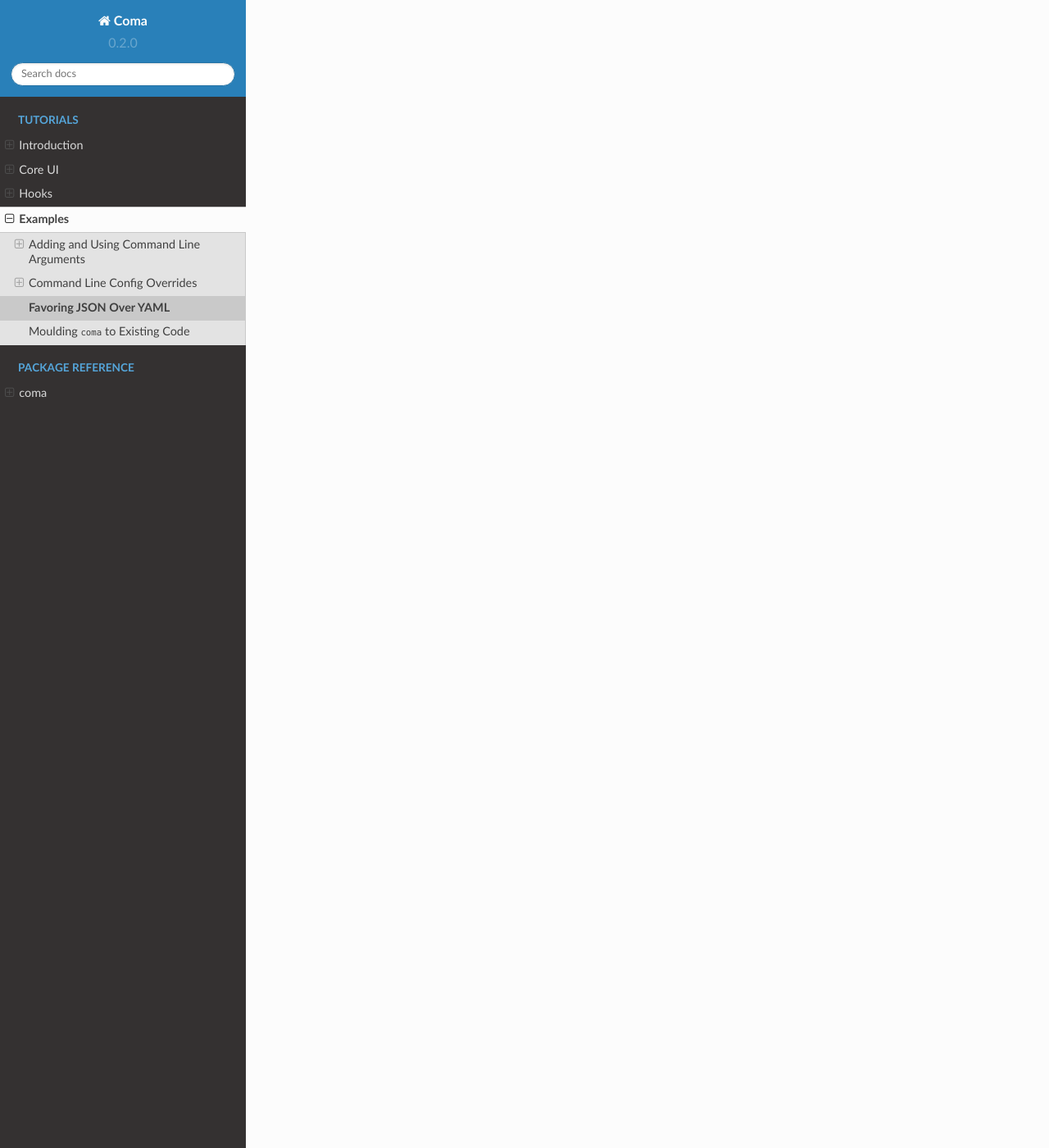
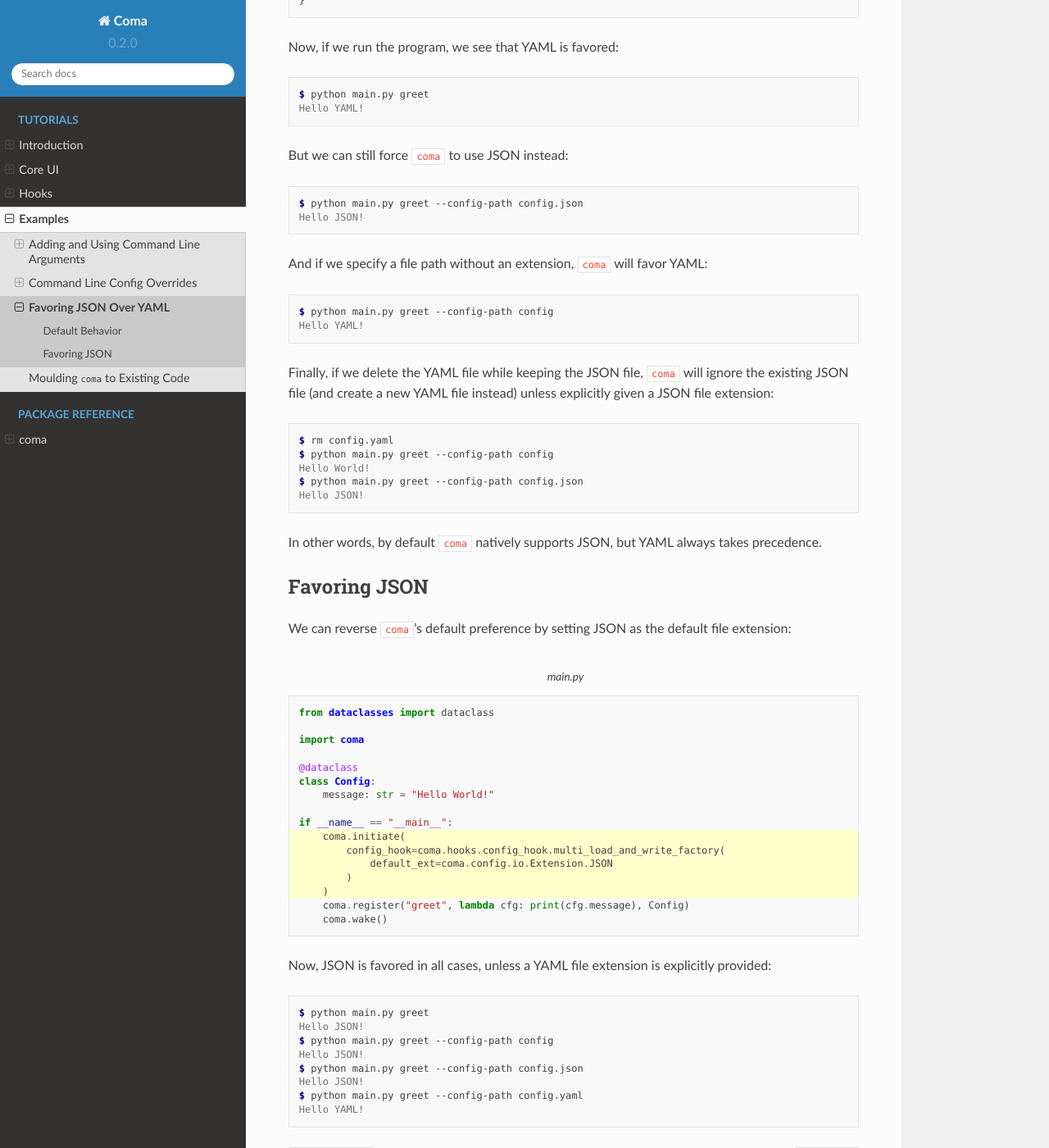
Before and after one commit to francois-rd/coma, a Sphinx documentation site: the page built from docs/source/tutorials/examples/json.rst, in a window 1280 px wide and 1400 px high, scrolled down 1415 px. Shown: the whole window at 82% size. Built offline with Sphinx 7.4.7 and the Read the Docs theme 2.0.0, drawn with Linux system fonts in a browser that asks for light colours; some of the changed text lies outside the part shown.

Commit message:
Added JSON tutorial.

```diff
--- a/docs/source/tutorials/examples/json.rst
+++ b/docs/source/tutorials/examples/json.rst
@@ -1,4 +1,150 @@
 Favoring JSON Over YAML
 =======================
 
-Example 9
+By default, ``coma`` favors YAML over JSON for its config files, since
+`omegaconf <https://github.com/omry/omegaconf>`_ only supports YAML. However,
+``coma`` does natively support JSON as well.
+
+Default Behavior
+----------------
+
+To illustrate the default behavior, let's revisit an example from the
+:doc:`introductory tutorial <../intro>`:
+
+.. code-block:: python
+    :caption: main.py
+
+    from dataclasses import dataclass
+
+    import coma
+
+    @dataclass
+    class Config:
+        message: str = "Hello World!"
+
+    if __name__ == "__main__":
+        coma.register("greet", lambda cfg: print(cfg.message), Config)
+        coma.wake()
+
+Because :obj:`Config` has :obj:`type` name :obj:`config`, the config object will
+be serialized to :obj:`config.yaml` by default:
+
+.. code-block:: console
+
+    $ python main.py greet
+    Hello World!
+    $ cat config.yaml
+    message: Hello World!
+
+We can force ``coma`` to serialize to JSON by specifying an explicit file path
+for :obj:`Config`:
+
+.. code-block:: console
+
+    $ python main.py greet --config-path config.json
+    Hello World!
+    $ cat config.json
+    {
+        "message": "Hello World!"
+    }
+
+.. note::
+
+    By default, ``coma`` automatically adds the :obj:`--config-path` flag
+    through the :obj:`parser_hook` of :func:`~coma.core.initiate.initiate`.
+    Specifically, a flag of the form :obj:`--{config_id}-path` is added for
+    each global and local config, where :obj:`{config_id}` is the corresponding
+    config identifier.
+
+Now we have two competing files. Let's modify each one to distinguish them:
+
+.. code-block:: yaml
+    :emphasize-lines: 1
+    :caption: config.yaml
+
+    message: Hello YAML!
+
+.. code-block:: json
+    :emphasize-lines: 2
+    :caption: config.json
+
+    {
+        "message": "Hello JSON!"
+    }
+
+Now, if we run the program, we see that YAML is favored:
+
+.. code-block:: console
+
+    $ python main.py greet
+    Hello YAML!
+
+But we can still force ``coma`` to use JSON instead:
+
+.. code-block:: console
+
+    $ python main.py greet --config-path config.json
+    Hello JSON!
+
+And if we specify a file path without an extension, ``coma`` will favor YAML:
+
+.. code-block:: console
+
+    $ python main.py greet --config-path config
+    Hello YAML!
+
+Finally, if we delete the YAML file while keeping the JSON file, ``coma`` will
+ignore the existing JSON file (and create a new YAML file instead) unless
+explicitly given a JSON file extension:
+
+.. code-block:: console
+
+    $ rm config.yaml
+    $ python main.py greet --config-path config
+    Hello World!
+    $ python main.py greet --config-path config.json
+    Hello JSON!
+
+In other words, by default ``coma`` natively supports JSON, but YAML always
+takes precedence.
+
+Favoring JSON
+-------------
+
+We can reverse ``coma``'s default preference by setting JSON as the default file
+extension:
+
+.. code-block:: python
+    :emphasize-lines: 10-14
+    :caption: main.py
+
+    from dataclasses import dataclass
+
+    import coma
+
+    @dataclass
+    class Config:
+        message: str = "Hello World!"
+
+    if __name__ == "__main__":
+        coma.initiate(
+            config_hook=coma.hooks.config_hook.multi_load_and_write_factory(
+                default_ext=coma.config.io.Extension.JSON
+            )
+        )
+        coma.register("greet", lambda cfg: print(cfg.message), Config)
+        coma.wake()
+
+
+Now, JSON is favored in all cases, unless a YAML file extension is explicitly provided:
+
+.. code-block:: console
+
+    $ python main.py greet
+    Hello JSON!
+    $ python main.py greet --config-path config
+    Hello JSON!
+    $ python main.py greet --config-path config.json
+    Hello JSON!
+    $ python main.py greet --config-path config.yaml
+    Hello YAML!
```
